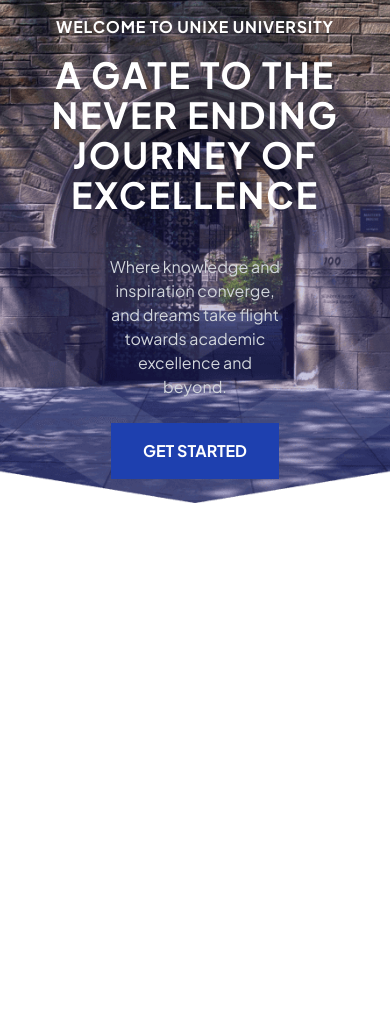
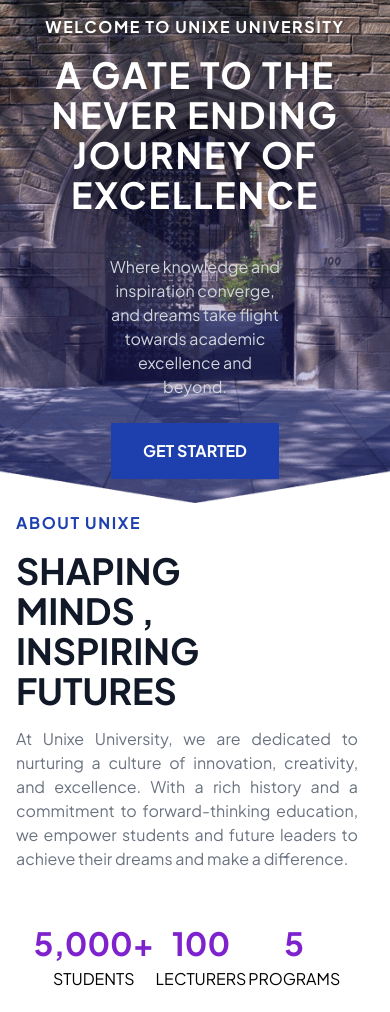
Before and after one commit to RaminKhalouie/Unixe, a website: page src/index.html in a window 390 px wide. Shown: the part 88-1100 px from the top of the page. Before the commit the page ends 844 px from the top, so only its background shows below. Drawn offline with Linux system fonts and the light colour scheme.

Commit message:
[FEAT] : Complete about section
Complete about section and responsive

```diff
--- a/src/index.html
+++ b/src/index.html
@@ -40,7 +40,7 @@
         <!-- ====== Start hero section ====== -->
         <section
             class="w-full h-[calc(100%-80px)] lg:container px-4 lg:px-0 mx-auto flex  flex-col justify-center items-center gap-2">
-            <span class="text-white tracking-wider font-bold text-1xl mb-2">WELCOME TO UNIXE UNIVERSITY</span>
+            <span class="text-white tracking-widest font-bold text-1xl mb-2">WELCOME TO UNIXE UNIVERSITY</span>
             <h1 class="text-white tracking-wider font-bold text-4xl lg:text-6xl text-center lg:w-[70%]">A GATE TO THE
                 NEVER
                 ENDING JOURNEY
@@ -54,7 +54,38 @@
         </section>
         <!-- ====== End hero section ====== -->
     </header>
-    <!-- ====== End header section ====== -->
+    <!-- ====== Start about section ====== -->
+    <section class="min-h-[80vh] w-full lg:container px-4 lg:px-0 mx-auto flex flex-wrap">
+        <div class="w-full lg:w-1/2 flex flex-col justify-center pe-4">
+            <strong class="text-blue-800 tracking-widest">ABOUT UNIXE</strong>
+            <h2 class="text-gray-900  w-[50%] lg:w-[100%] my-4 text-4xl lg:text-6xl font-bold">SHAPING MINDS , INSPIRING
+                FUTURES</h2>
+            <p class="text-gray-500 text-justify">At Unixe University, we are dedicated to nurturing a culture of
+                innovation, creativity, and excellence.
+                With a rich
+                history and a commitment to forward-thinking education, we empower students and future leaders to
+                achieve their dreams
+                and make a difference.</p>
+            <div class=" p-4 mt-8 flex justify-evenly">
+                <div class="flex flex-col justify-center items-center">
+                    <span class="text-purple-700 font-bold text-[2rem]">5,000+</span>
+                    <span>STUDENTS</span>
+                </div>
+                <div class="flex flex-col justify-center items-center">
+                    <span class="text-purple-700 font-bold text-[2rem]">100</span>
+                    <span>LECTURERS</span>
+                </div>
+                <div class="flex flex-col justify-center items-center">
+                    <span class="text-purple-700 font-bold text-[2rem]">5</span>
+                    <span>PROGRAMS</span>
+                </div>
+            </div>
+        </div>
+        <figure class="w-full lg:w-1/2 flex items-center justify-center">
+            <img class="w-[50%]  lg:w-[70%] object-cover" src="assets/images/student.png" alt="">
+        </figure>
+    </section>
+    <!-- ====== End about section ====== -->
     <!-- ====== End MAIN ====== -->
 </body>
 
```
Also changed, not shown: src/assets/css/master.css, src/assets/images/student.png (added).
